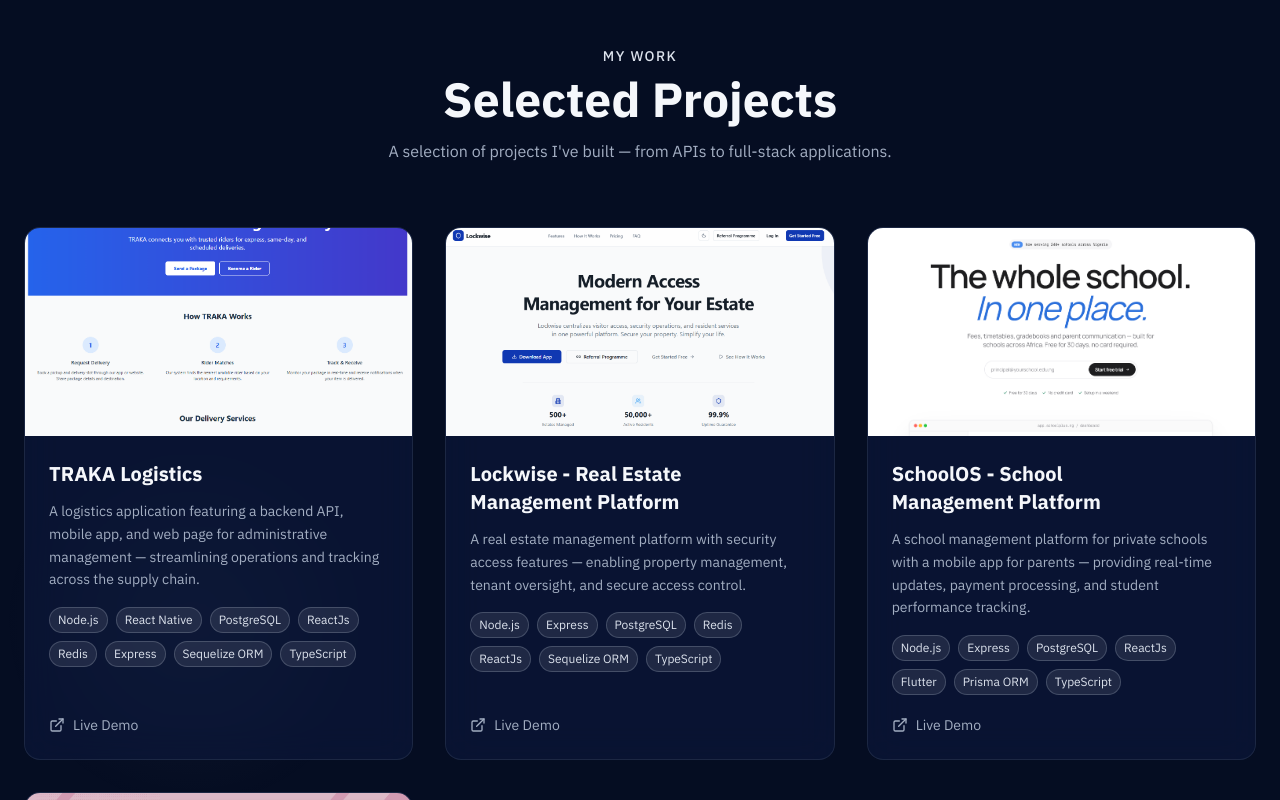
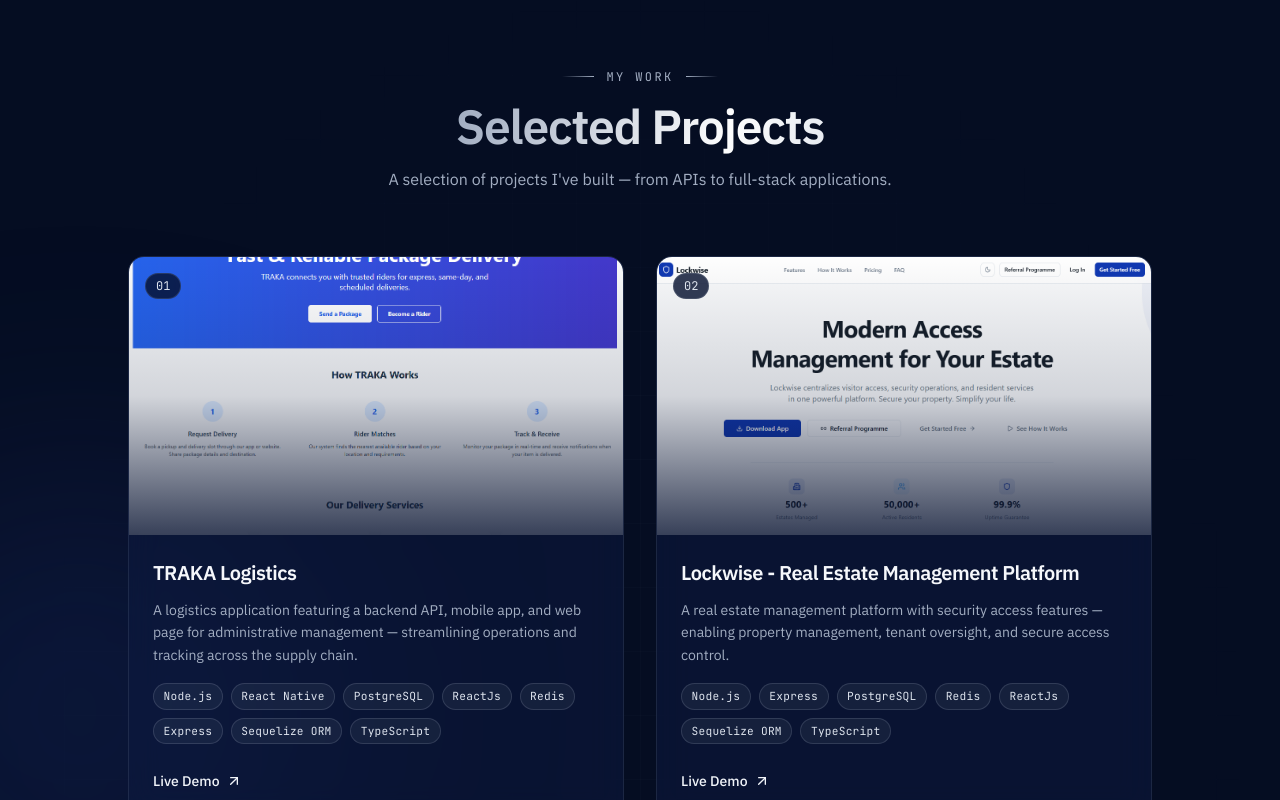
Before and after one commit to stevesdiary/stephenoyeyemi, a React (Vite) app: page / in a window 1280 px wide. Shown: the part 2720-3520 px from the top of the page. Built offline with nearby package versions, Linux system fonts and the light colour scheme.

Commit message:
feat: enhance Projects section with SpotlightCard, improved layout, and live demo indication

```diff
--- a/src/sections/Projects.jsx
+++ b/src/sections/Projects.jsx
@@ -1,4 +1,7 @@
-import { ExternalLink } from "lucide-react";
+import { ArrowUpRight, Lock } from "lucide-react";
+import { Reveal } from "@/components/Reveal";
+import { SectionHeading } from "@/components/SectionHeading";
+import { SpotlightCard } from "@/components/SpotlightCard";
 
 const projects = [
   {
@@ -73,78 +76,85 @@
   },
 ];
 
-const ProjectCard = ({ project }) => (
-  <div className="glass rounded-2xl overflow-hidden hover:border-primary/30 transition-all duration-500 group flex flex-col">
-    <div className="overflow-hidden h-52">
+const ProjectCard = ({ project, index }) => {
+  const hasLiveUrl = project.liveUrl && project.liveUrl !== "#";
+
+  return (
+    <SpotlightCard
+      as="article"
+      className="group glass rounded-2xl overflow-hidden h-full flex flex-col transition-all duration-500 hover:-translate-y-1.5 hover:border-silver-300/30 hover:shadow-[0_30px_60px_-20px_rgba(74,103,176,0.45)]"
+    >
+      <div className="relative overflow-hidden aspect-[16/9]">
         <img
           src={project.image}
-        alt={project.title}
-        className="w-full h-full object-cover group-hover:scale-105 transition-transform duration-700"
+          alt={`${project.title} screenshot`}
+          loading="lazy"
+          className="w-full h-full object-cover transition-transform duration-700 ease-out group-hover:scale-105"
         />
+        <div className="absolute inset-0 bg-gradient-to-t from-navy-900 via-navy-900/20 to-transparent opacity-80 transition-opacity duration-500 group-hover:opacity-50" />
+        <span className="absolute top-4 left-4 font-mono text-xs text-silver-200 glass-strong border border-silver-300/15 px-2.5 py-1 rounded-full">
+          {String(index + 1).padStart(2, "0")}
+        </span>
       </div>
+
       <div className="flex flex-col justify-between p-6 flex-1">
         <div className="space-y-3">
-        <h3 className="text-xl font-bold group-hover:text-primary transition-colors">
-          {project.title}
-        </h3>
-        <p className="text-muted-foreground text-sm leading-relaxed">
-          {project.description}
-        </p>
+          <h3 className="text-xl font-semibold tracking-tight">{project.title}</h3>
+          <p className="text-muted-foreground text-sm leading-relaxed">{project.description}</p>
           <div className="flex flex-wrap gap-2 pt-1">
-          {project.tags.map((tag, i) => (
-            <span
-              key={i}
-              className="px-2 py-1 text-xs bg-primary/10 text-primary rounded-full border border-primary/20"
-            >
+            {project.tags.map((tag) => (
+              <span key={tag} className="tag">
                 {tag}
               </span>
             ))}
           </div>
         </div>
-      <div className="flex gap-4 pt-5">
+
+        <div className="pt-6">
+          {hasLiveUrl ? (
             <a
               href={project.liveUrl}
               target="_blank"
               rel="noopener noreferrer"
-          className="flex items-center gap-2 text-sm text-muted-foreground hover:text-primary transition-colors"
+              className="inline-flex items-center gap-1.5 text-sm font-medium text-silver-100 hover:text-white group/link"
             >
-          <ExternalLink className="w-4 h-4" /> Live Demo
+              <span className="relative">
+                Live Demo
+                <span className="absolute left-0 -bottom-0.5 h-px w-full origin-left scale-x-0 bg-silver-100 transition-transform duration-300 group-hover/link:scale-x-100" />
+              </span>
+              <ArrowUpRight className="w-4 h-4 transition-transform duration-300 group-hover/link:translate-x-0.5 group-hover/link:-translate-y-0.5" />
             </a>
+          ) : (
+            <span className="inline-flex items-center gap-1.5 text-sm text-muted-foreground">
+              <Lock className="w-4 h-4" aria-hidden="true" /> Private project
+            </span>
+          )}
         </div>
       </div>
-  </div>
+    </SpotlightCard>
   );
+};
 
 export const Projects = () => {
   return (
-    <section id="projects" className="py-24 relative">
-      <div className="absolute inset-0 overflow-hidden pointer-events-none">
-        <div
-          className="absolute top-1/3 left-0 w-96 h-96 rounded-full opacity-5"
-          style={{
-            background:
-              "radial-gradient(circle, var(--color-primary), transparent 70%)",
-          }}
-        />
+    <section id="projects" className="py-28 relative">
+      <div className="absolute inset-0 overflow-hidden pointer-events-none" aria-hidden="true">
+        <div className="absolute top-1/3 -left-40 w-[30rem] h-[30rem] rounded-full bg-navy-600/30 blur-[120px]" />
+        <div className="absolute inset-0 bg-grid opacity-40" />
       </div>
 
-      <div className="container mx-auto px-6">
-        <div className="text-center mb-16 animate-fade-in">
-          <span className="text-primary text-sm font-medium tracking-widest uppercase">
-            My Work
-          </span>
-          <h2 className="text-4xl md:text-5xl font-bold mt-2">
-            Selected Projects
-          </h2>
-          <p className="text-muted-foreground mt-4 max-w-lg mx-auto">
-            A selection of projects I've built — from APIs to full-stack
-            applications.
-          </p>
-        </div>
+      <div className="container mx-auto px-6 relative">
+        <SectionHeading
+          eyebrow="My Work"
+          title="Selected Projects"
+          description="A selection of projects I've built — from APIs to full-stack applications."
+        />
 
-        <div className="grid md:grid-cols-2 lg:grid-cols-3 gap-8">
-          {projects.map((project) => (
-            <ProjectCard key={project.id} project={project} />
+        <div className="grid md:grid-cols-2 gap-8 max-w-5xl mx-auto">
+          {projects.map((project, i) => (
+            <Reveal key={project.id} delay={(i % 2) * 120} className="h-full">
+              <ProjectCard project={project} index={i} />
+            </Reveal>
           ))}
         </div>
       </div>
```
Lines whose indentation alone changed are shown as unchanged.
